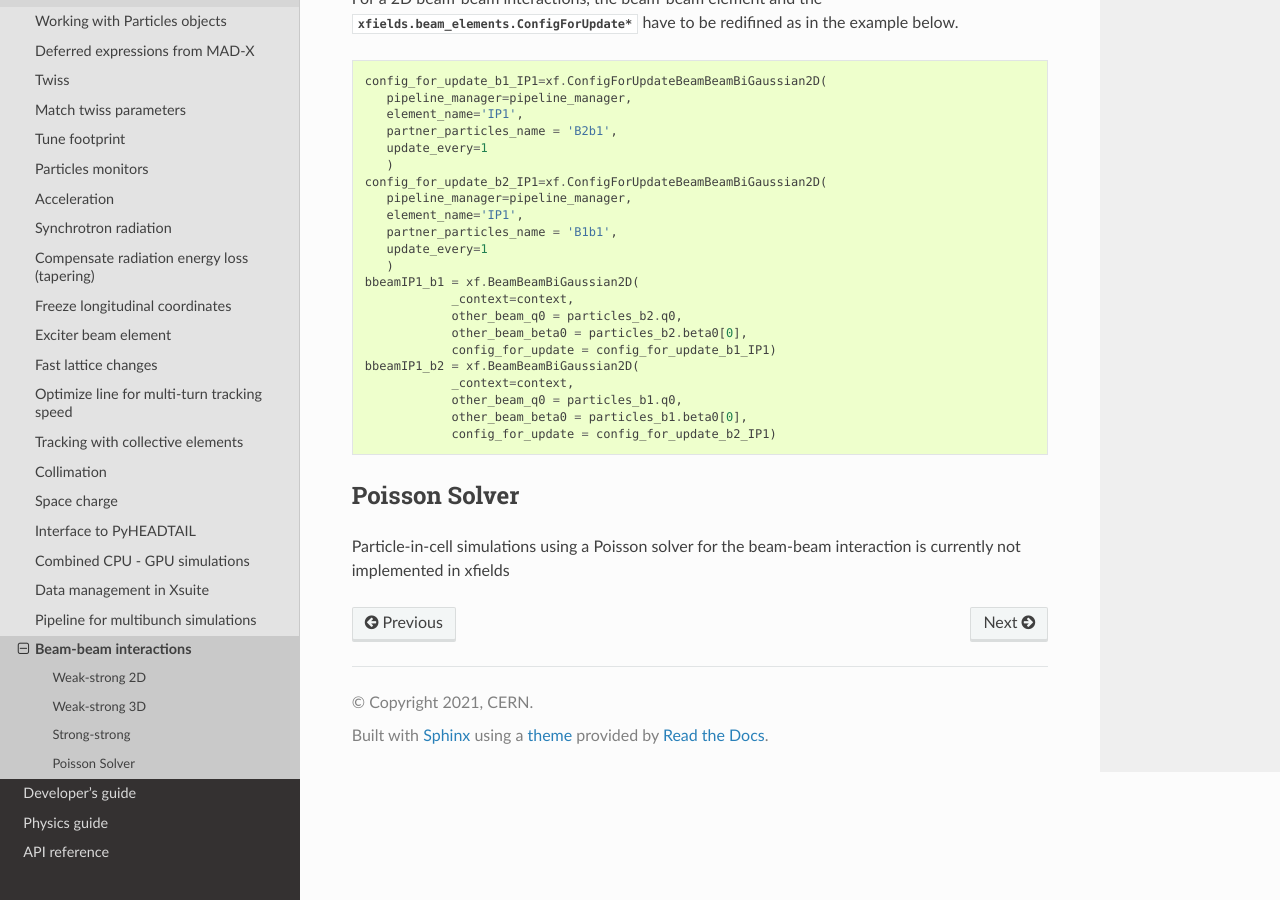
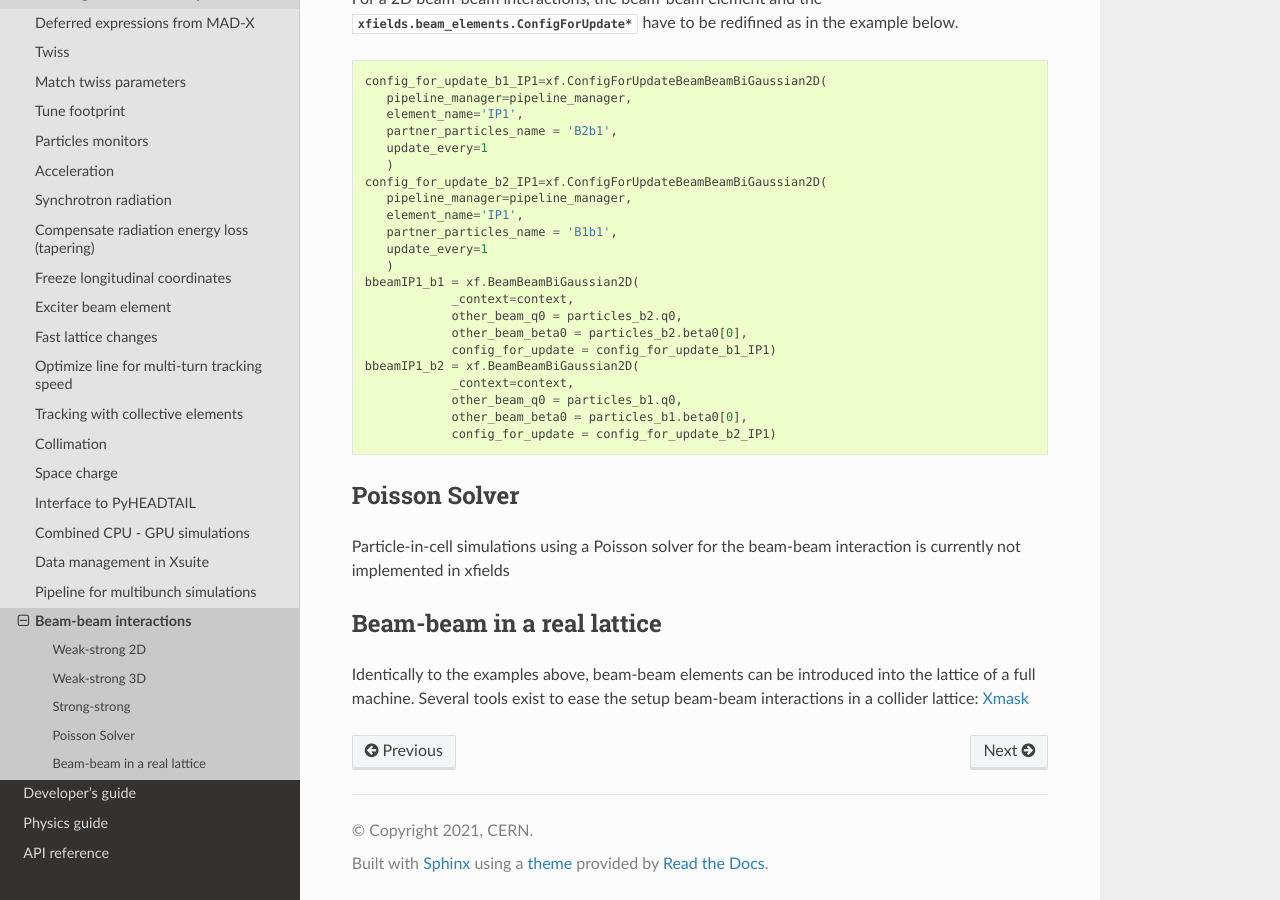
Before and after one commit to xsuite/xsuite, a Sphinx documentation site: the page built from docs/beambeam.rst, in a window 1280 px wide and 900 px high, scrolled down 2626 px. Built offline with Sphinx 7.4.7 and the Read the Docs theme 2.0.0, drawn with Linux system fonts in a browser that asks for light colours.

Commit message:
Update beambeam.rst

```diff
--- a/docs/beambeam.rst
+++ b/docs/beambeam.rst
@@ -98,3 +98,8 @@ Poisson Solver
 ==============
 
 Particle-in-cell simulations using a Poisson solver for the beam-beam interaction is currently not implemented in xfields
+
+Beam-beam in a real lattice
+===========================
+
+Identically to the examples above, beam-beam elements can be introduced into the lattice of a full machine. Several tools exist to ease the setup beam-beam interactions in a collider lattice: :doc:`xmask`
```
